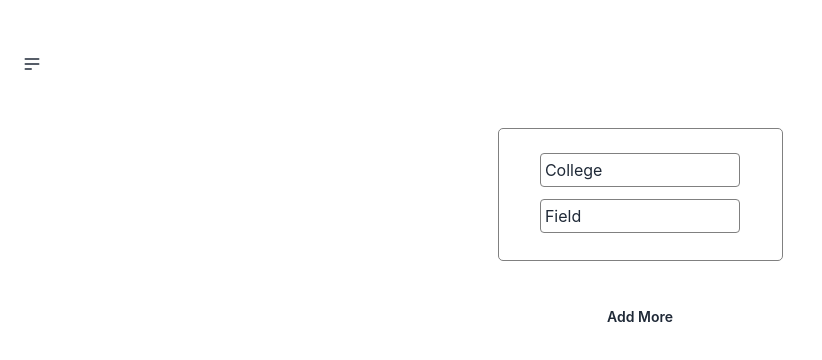
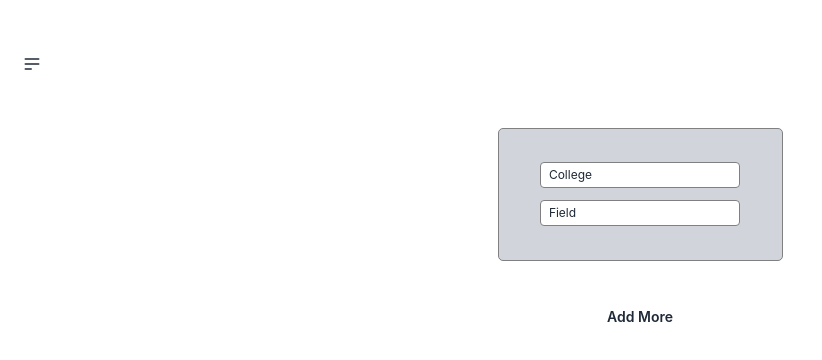
Before and after one commit to yusuf-khan-swd/bytelap-pradeep, a React (Create React App) app: page / in a window 1280 px wide. Shown: the top 360 px of the page, without its empty margins (0-822 px from the left). Built offline with nearby package versions, Linux system fonts and the light colour scheme.

Commit message:
added background to task

```diff
--- a/src/components/CardTask/CardTask.css
+++ b/src/components/CardTask/CardTask.css
@@ -8,7 +8,7 @@
 }
 
 .custom-card-body {
-  margin-top: 16px;
+  margin-top: 25px;
   padding: 8px;
   display: flex;
   flex-direction: column;
--- a/src/components/CardTask/CardTask.js
+++ b/src/components/CardTask/CardTask.js
@@ -3,10 +3,10 @@ import './CardTask.css'
 
 const CardTask = () => {
   return (
-    <div className="custom-card">
+    <div className="custom-card bg-gray-300">
       <div className="custom-card-body">
-        <input defaultValue="College" type="text" className="input-1" />
-        <input defaultValue="Field" type="text" className="input-1" />
+        <input defaultValue="College" type="text" className="input-1 text-xs pl-2" />
+        <input defaultValue="Field" type="text" className="input-1 text-xs pl-2" />
       </div>
     </div>
   );
```
